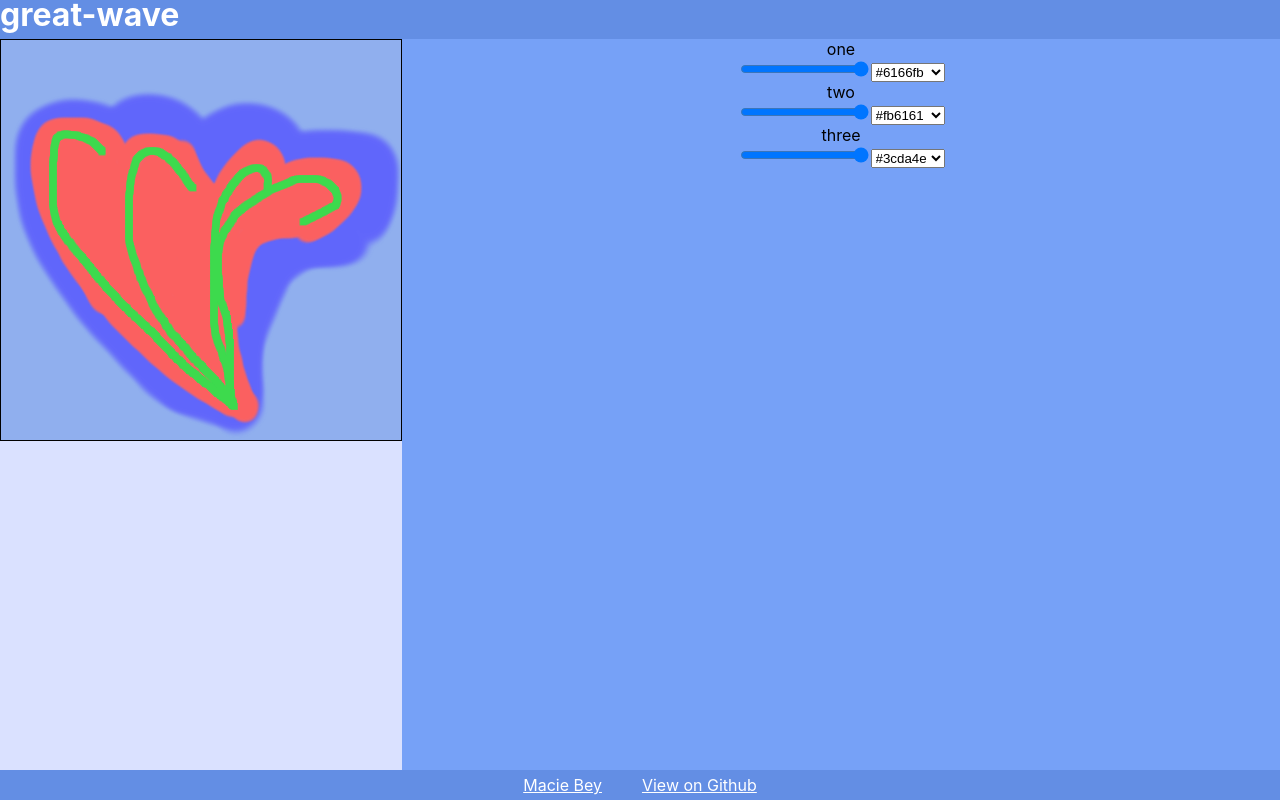
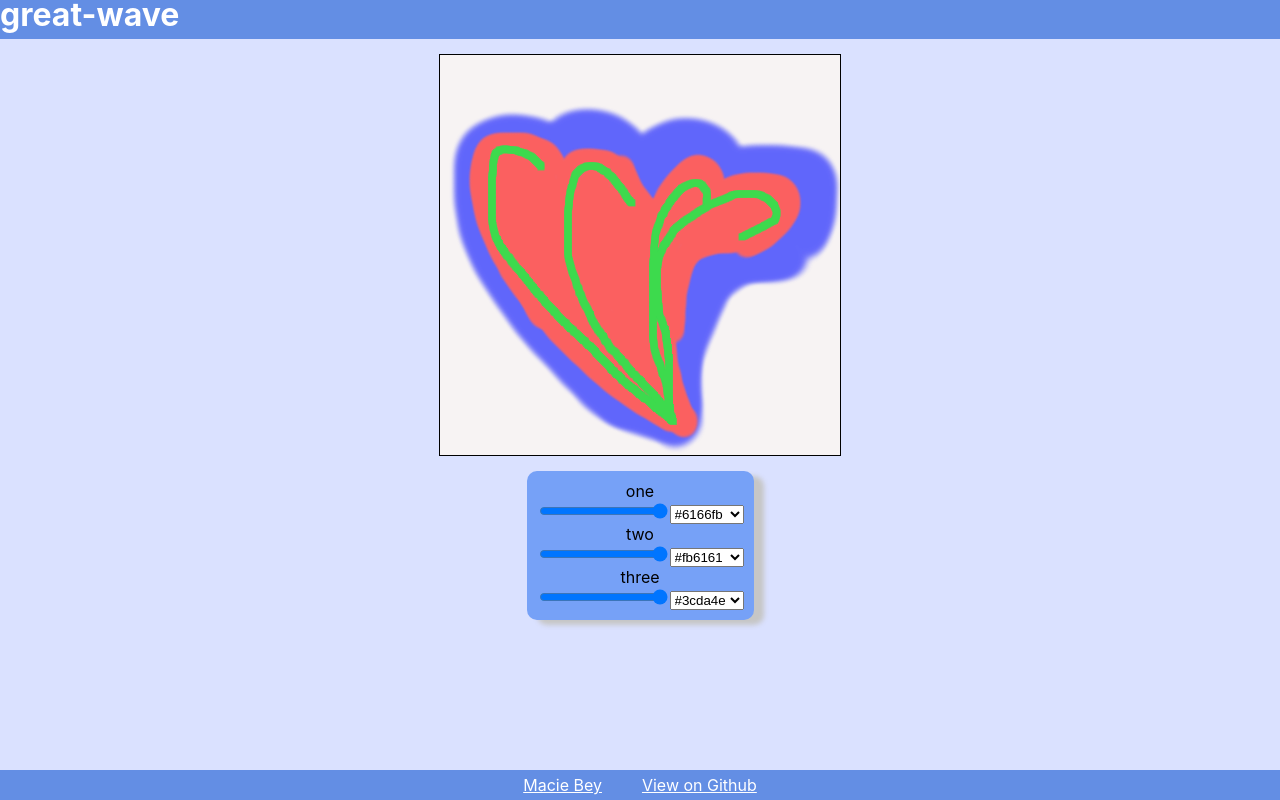
Before and after one commit to maciebey/great-wave, a React (Create React App) app: page / in a window 1280 px wide. Built offline with nearby package versions, Linux system fonts and the light colour scheme.

Commit message:
Updated main layout

```diff
--- a/src/App.css
+++ b/src/App.css
@@ -5,17 +5,20 @@
   flex-direction: column;
 }
 
-.interface {
+main {
+  flex: 1 1 auto;
   display: flex;
-  flex: 1 1 auto;
+  flex-direction: column;
+  align-items: center;
 }
 
 .img-container {
-  background-color: #90afee;
+  background-color: #f7f3f3;
   position: relative;
   height: 400px;
   width: 400px;
   border: 1px solid rgb(0, 0, 0) !important;
+  margin: 15px auto;
 }
 
 .img-container img,
@@ -27,5 +30,8 @@
 .control-container {
   text-align: center;
   background-color: #76a1f7;
-  flex: 1 1 auto;
+  padding: 10px;
+  border-radius: 10px;
+  box-shadow: 10px 5px 5px #c6c6c6;
+  margin-bottom: 20px;
 }
--- a/src/App.tsx
+++ b/src/App.tsx
@@ -55,7 +55,7 @@ function App(this: any) {
   return (
     <div className="App">
       <Header></Header>
-      <div className="interface">
+      <main>
         <div className="img-container">
           {images.length && images.map((i, index) => (
             <SvgComponent layer={i} key={index} />
@@ -73,7 +73,7 @@ function App(this: any) {
             />
           ))}
         </div>
-      </div>
+      </main>
       <Footer></Footer>
     </div>
   );
```
